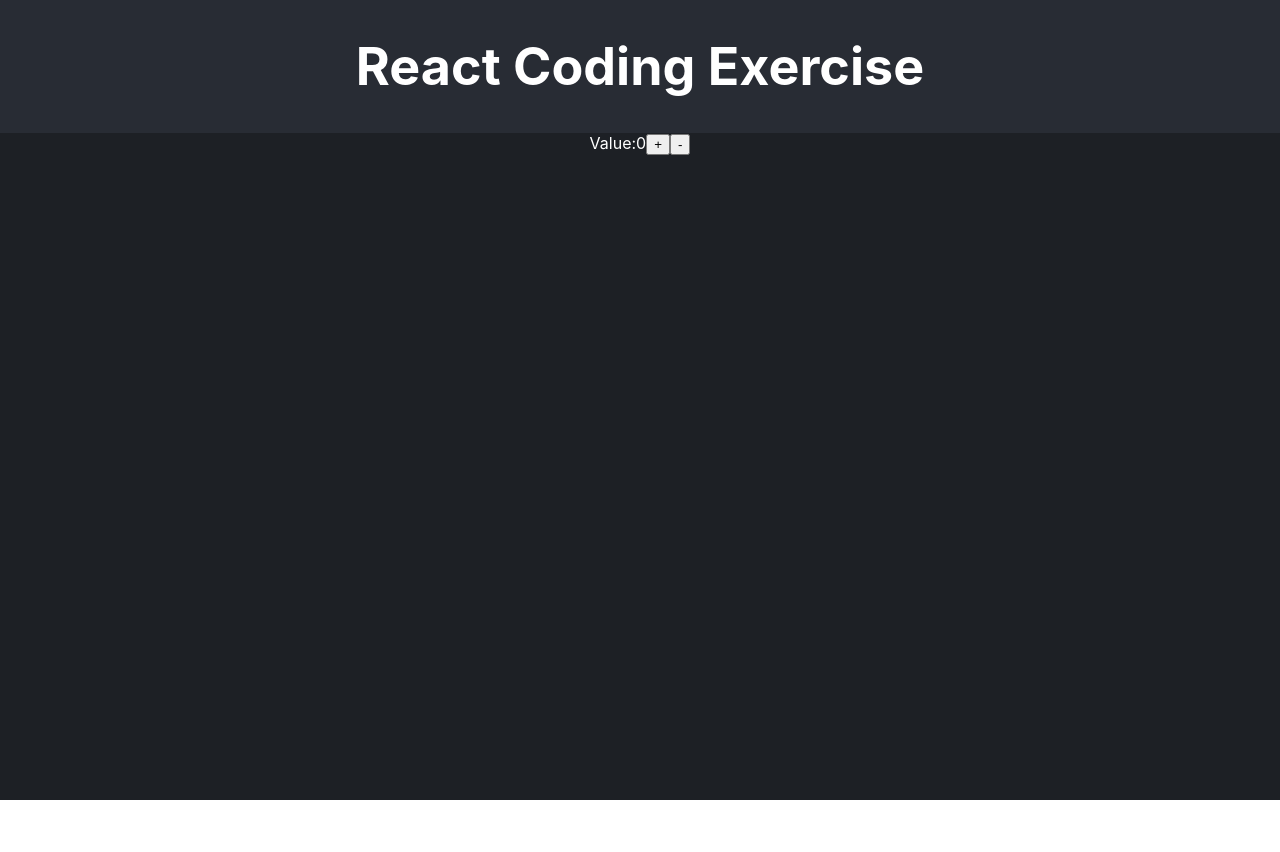
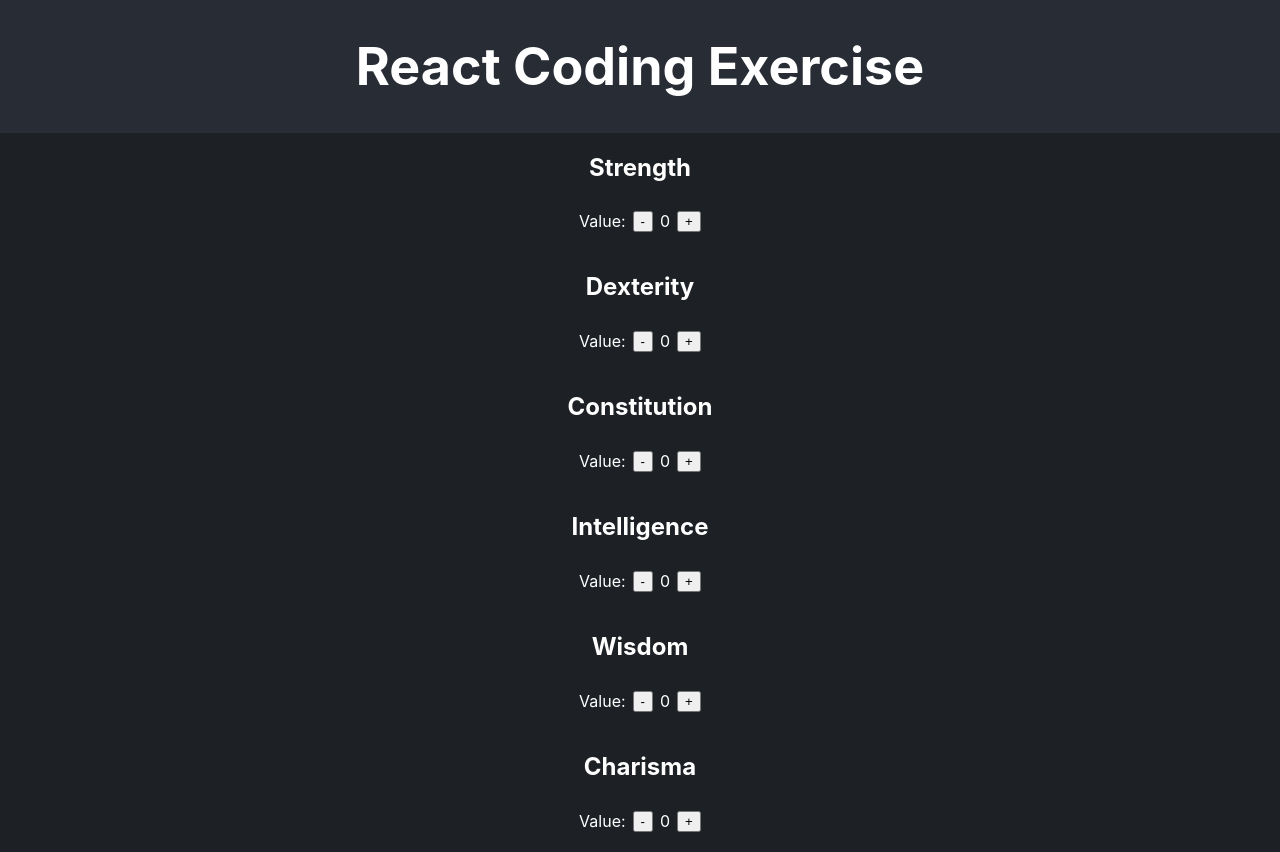
Before and after one commit to vaahxx/recruiting-webapp-character, a React (Create React App) app: page / in a window 1280 px wide. Before the commit the page ends 800 px from the top, so only its background shows below. Built offline with nearby package versions, Linux system fonts and the light colour scheme.

Commit message:
feat: created state and controls for each of the 6 attributes

```diff
--- a/src/App.css
+++ b/src/App.css
@@ -3,6 +3,8 @@
   text-align: center;
   display: flex;
   flex-direction: column;
+  background-color: hsl(220deg 13% 13%);
+  color: white;
 }
 
 .App-logo {
@@ -26,14 +28,27 @@
   color: white;
 }
 
-.App-section {
+/* .App-section {
   flex: 1 1 0;
   background-color: hsl(220deg 13% 13%);
   color: white;
-}
+} */
 
 .App-link {
   color: #61dafb;
+}
+
+.attribute {
+  display: flex;
+  flex-direction: column;
+  align-items: center;
+  gap: 10px;
+  margin-bottom: 20px;
+}
+
+.attribute__value {
+  display: flex;
+  gap: 7px;
 }
 
 @keyframes App-logo-spin {
--- a/src/App.js
+++ b/src/App.js
@@ -1,22 +1,45 @@
-import { useState } from 'react';
-import './App.css';
-import { ATTRIBUTE_LIST, CLASS_LIST, SKILL_LIST } from './consts.js';
+import { useState, useEffect } from "react";
+import "./App.css";
+import { ATTRIBUTE_LIST, CLASS_LIST, SKILL_LIST } from "./consts.js";
 
+export const Attribute = ({ attribute, onChange }) => {
+  const [value, setValue] = useState(0);
+
+  const handleIncrement = (e) => {
+    setValue((value) => value + 1);
+  };
+
+  const handleDecrement = (e) => {
+    setValue((value) => (value < 0 ? 0 : value - 1));
+  };
+
+  useEffect(() => {
+    onChange?.(value);
+  }, [value]);
+
+  return (
+    <div className='attribute'>
+      <h2>{attribute}</h2>
+      <div className='attribute__value'>
+        Value:
+        <button onClick={handleDecrement}>-</button>
+        {value}
+        <button onClick={handleIncrement}>+</button>
+      </div>
+    </div>
+  );
+};
 
 function App() {
-  const [num, setNum] = useState(0);
   return (
-    <div className="App">
-      <header className="App-header">
+    <div className='App'>
+      <header className='App-header'>
         <h1>React Coding Exercise</h1>
       </header>
-      <section className="App-section">
-        <div>
-          Value:
-          {num}
-          <button>+</button>
-          <button>-</button>
-        </div>
+      <section className='App-section'>
+        {ATTRIBUTE_LIST.map((attribute) => (
+          <Attribute key={attribute} attribute={attribute} />
+        ))}
       </section>
     </div>
   );
```
